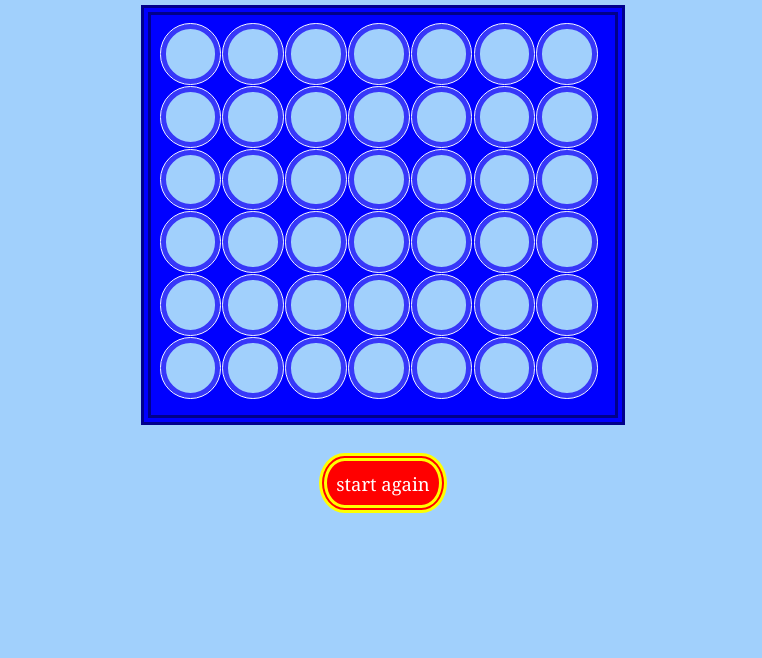
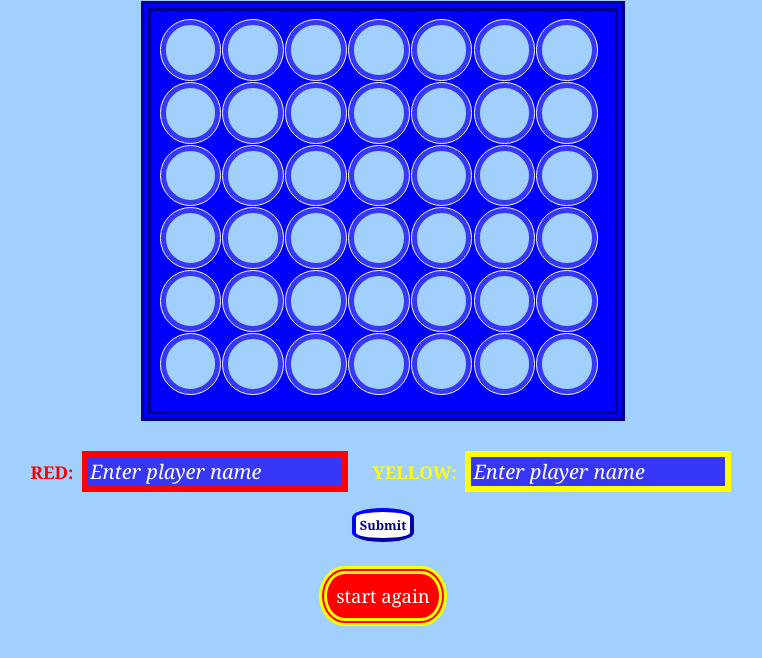
Before and after one commit to Sainsburys-bootcamp-2022/Hannah-s-Project, a plain HTML site: page Connect4/connect4.html in a window 1280 px wide. Shown: the part 291-949 px from the top of the page, without its empty margins (257-1019 px from the left). Before the commit the page ends 827 px from the top, so only its background shows below. Drawn offline with Linux system fonts and the light colour scheme.

Commit message:
Players added

```diff
--- a/Connect4/connect4.css
+++ b/Connect4/connect4.css
@@ -32,9 +32,10 @@ body {
     text-align: center;
     background-color: rgb(161, 208, 252);
     margin: auto;
-    padding-top: 3vh;
+    padding-top: 2.5vh;
     padding-bottom: 2vh;
     font-family: Georgia, 'Times New Roman', Times, serif;
+    color: white;
 }
 
 h1 {
@@ -95,6 +96,76 @@ h1 {
     display: none;
 }
 
+#players {
+    font-family: Georgia, 'Times New Roman', Times, serif;
+}
+
+label[for=red-player] {
+    color: red;
+    font-weight: bold;
+}
+
+#players {
+    font-size: 2.2vh;
+    margin: 0.5vh;
+}
+
+#red-player {
+    background-color: rgb(55, 55, 249);
+    margin: 0.5vh;
+    font-family: Georgia, 'Times New Roman', Times, serif;
+    font-size: 2.5vh;
+    border: red 0.5vw solid;
+}
+
+#red-player::placeholder {
+    color: white;
+    opacity: 1;
+    font-family: Georgia, 'Times New Roman', Times, serif;
+    font-style: italic;
+}
+
+label[for=yellow-player] {
+    color: yellow;
+    font-weight: bold;
+    padding-left: 2vh;
+}
+
+#yellow-player {
+    background-color: rgb(55, 55, 249);
+    margin: 0.5vh;
+    font-family: Georgia, 'Times New Roman', Times, serif;
+    font-size: 2.5vh;
+    border: yellow 0.5vw solid;
+}
+
+#yellow-player::placeholder {
+    color: white;
+    opacity: 1;
+    font-family: Georgia, 'Times New Roman', Times, serif;
+    font-style: italic;
+}
+
+input, select, textarea{
+    color: white;
+}
+
+textarea:focus, input:focus {
+    color: white;
+}
+
+#submit {
+    background-color: white;
+    color: darkblue;
+    font-family: Georgia, 'Times New Roman', Times, serif;
+    font-weight: bold;
+    font-size: 1.6vh;
+    padding: 0.5vh;
+    border: blue 0.6vh outset;
+    border-radius: 90%/50%;
+    margin: 1vh;
+}
+
 #reset-button {
     font-family: Georgia, 'Times New Roman', Times, serif;
     font-size: 2.3vh;
@@ -107,5 +178,5 @@ h1 {
 }
 
 #button {
-    padding: 0.8vh;
+    margin: 2vh;
 }
--- a/Connect4/connect4.html
+++ b/Connect4/connect4.html
@@ -124,6 +124,15 @@
          </div>
      </div>
 </br>
+<div>
+    <div id="players">
+        <label for="red-player">RED:</label>
+        <input type="text" autocomplete="off" placeholder="Enter player name" id="red-player" size="16">
+        <label for="yellow-player">YELLOW:</label>
+        <input type="text" autocomplete="off" placeholder="Enter player name" id="yellow-player" size="16">
+    </div>
+     <input type="submit" value="Submit" id="submit">
+ </div>
 <div id="button">
   <button id="reset-button">start again</button>
 </div>
--- a/Connect4/connectors4.js
+++ b/Connect4/connectors4.js
@@ -10,6 +10,15 @@ function clearBoard() {
         }
     }
 }
+
+const submitButton = document.getElementById("submit")
+
+function disableTextInput() {
+    document.getElementById("red-player").disabled = true
+    document.getElementById("yellow-player").disabled = true
+}
+
+submitButton.addEventListener("click", disableTextInput)
 
 // Populate the grid with images based on the board state.
 function drawBoard(board) {
@@ -49,6 +58,24 @@ function positionClick(rowIndex, columnIndex, event) {
         }
         const winnerName = document.getElementById("winner-name");   //document refers to the HTML
         winnerName.innerText = winner;
+
+
+        const redPlayer = document.getElementById("red-player").value
+        const redWinnerName = document.getElementById("red-player").value === "" ? "🔴": redPlayer
+
+        const yellowPlayer = document.getElementById("yellow-player").value
+        const yellowWinnerName = document.getElementById("yellow-player").value === "" ? "🟡" : yellowPlayer
+
+        if (winner === "🔴") {
+            document.getElementById("winner-name").innerText = redWinnerName
+        }
+        else if (winner === "🟡") {
+            document.getElementById("winner-name").innerText = yellowWinnerName
+        }
+        else {
+            document.getElementById("winner-name").innerText = "Nobody"
+        }
+
         const winnerDisplay = document.getElementById("winner-display");
         winnerDisplay.style.display = "block";
         document.getElementById("show-whose-turn").style.display = "none"
@@ -64,6 +91,14 @@ function resetClick(event) {
     winnerDisplay.style.display = "None";        //hides the element
     document.getElementById("show-whose-turn").style.display = "block"
     clearBoard();
+
+    const redName = document.getElementById("red-player");
+    redName.value = "";
+    const yellowName = document.getElementById("yellow-player");
+    yellowName.value = "";
+    document.getElementById('red-player').disabled = false
+    document.getElementById('yellow-player').disabled = false
+
 }
 
 // Bind the click events for the grid.
```
Also changed, not shown: NoughtsandCrosses/final/connectors.js (+19 -11 lines), Connect4/connect4test.js (added), 1 other file.
